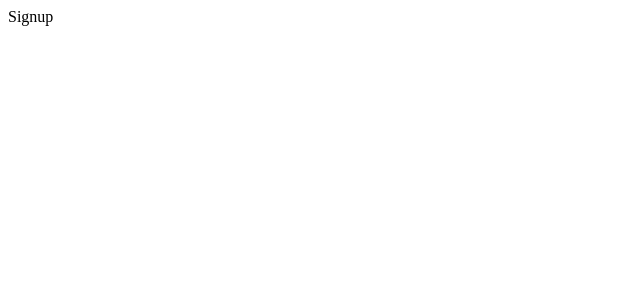
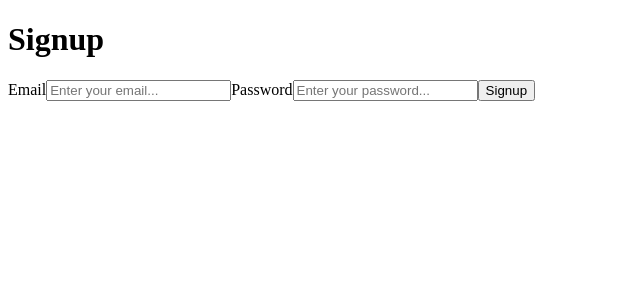
Before and after one commit to theshaunwilson/mood-tracker, a React app in the folder frontend/: page /signup in a window 1280 px wide. Shown: the top 300 px of the page, without its empty margins (0-640 px from the left). Built offline with nearby package versions, Linux system fonts and the light colour scheme; the HTML template or start-up script is replaced by a standard one.

Commit message:
Signup form input and labels created

```diff
--- a/frontend/src/pages/Login.jsx
+++ b/frontend/src/pages/Login.jsx
@@ -1,7 +1,12 @@
 import React from 'react';
 
 function Login() {
-  return <div>Login</div>;
+  return (
+    <div>
+      <h1>Login</h1>
+      <form action=""></form>
+    </div>
+  );
 }
 
 export default Login;
--- a/frontend/src/pages/Signup.jsx
+++ b/frontend/src/pages/Signup.jsx
@@ -1,7 +1,48 @@
 import React from 'react';
+import { useState } from 'react';
+
+// todo - onChange / Value / console.log
 
 function Signup() {
-  return <div>Signup</div>;
+  const [email, setEmail] = useState('');
+  const [password, setPassword] = useState('');
+
+  const handleSubmit = (e) => {
+    e.preventDefault();
+    try {
+      console.log(email, password);
+    } catch (error) {
+      console.error(error);
+    }
+  };
+
+  return (
+    <div>
+      <h1>Signup</h1>
+      <form className="flex flex-col" onSubmit={handleSubmit}>
+        <label htmlFor="email">Email</label>
+        <input
+          value={email}
+          onChange={(e) => setEmail(e.target.value)}
+          id="email"
+          type="email"
+          placeholder="Enter your email..."
+        />
+
+        <label value={password} htmlFor="password">
+          Password
+        </label>
+        <input
+          value={password}
+          onChange={(e) => setPassword(e.target.value)}
+          id="password"
+          type="password"
+          placeholder="Enter your password..."
+        />
+        <button>Signup</button>
+      </form>
+    </div>
+  );
 }
 
 export default Signup;
```
